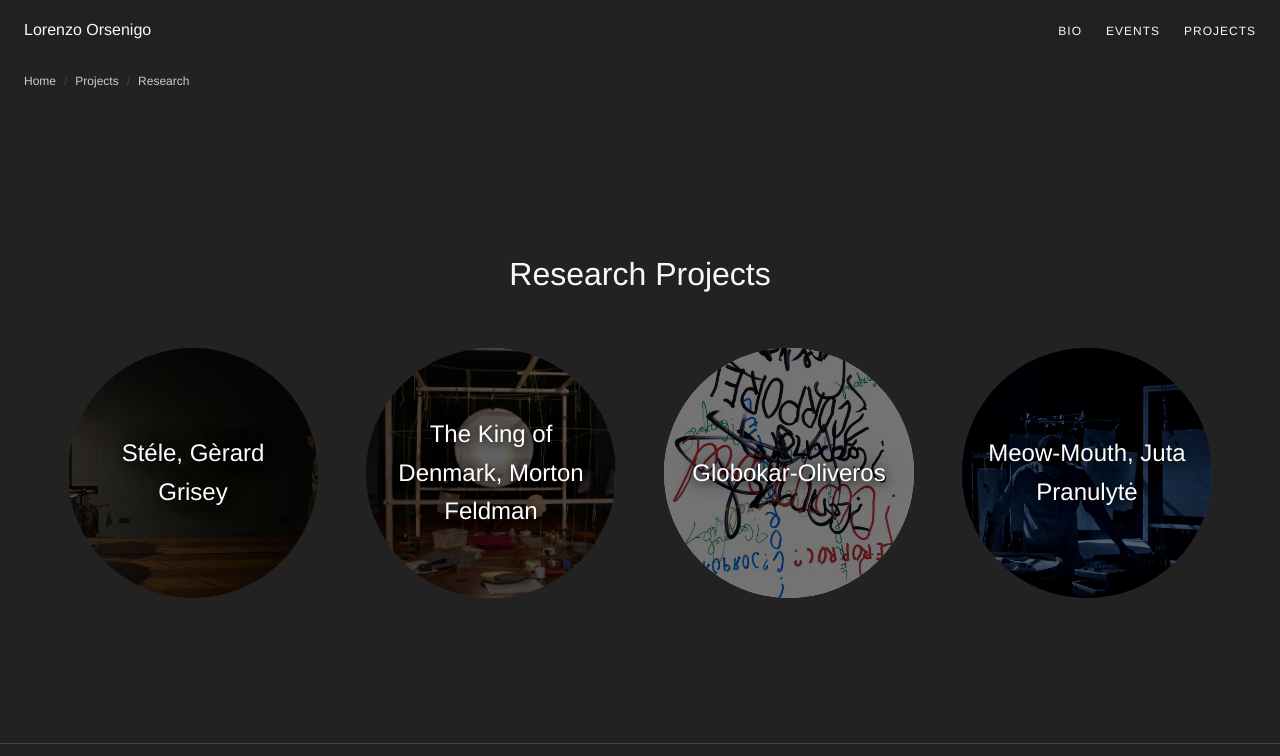
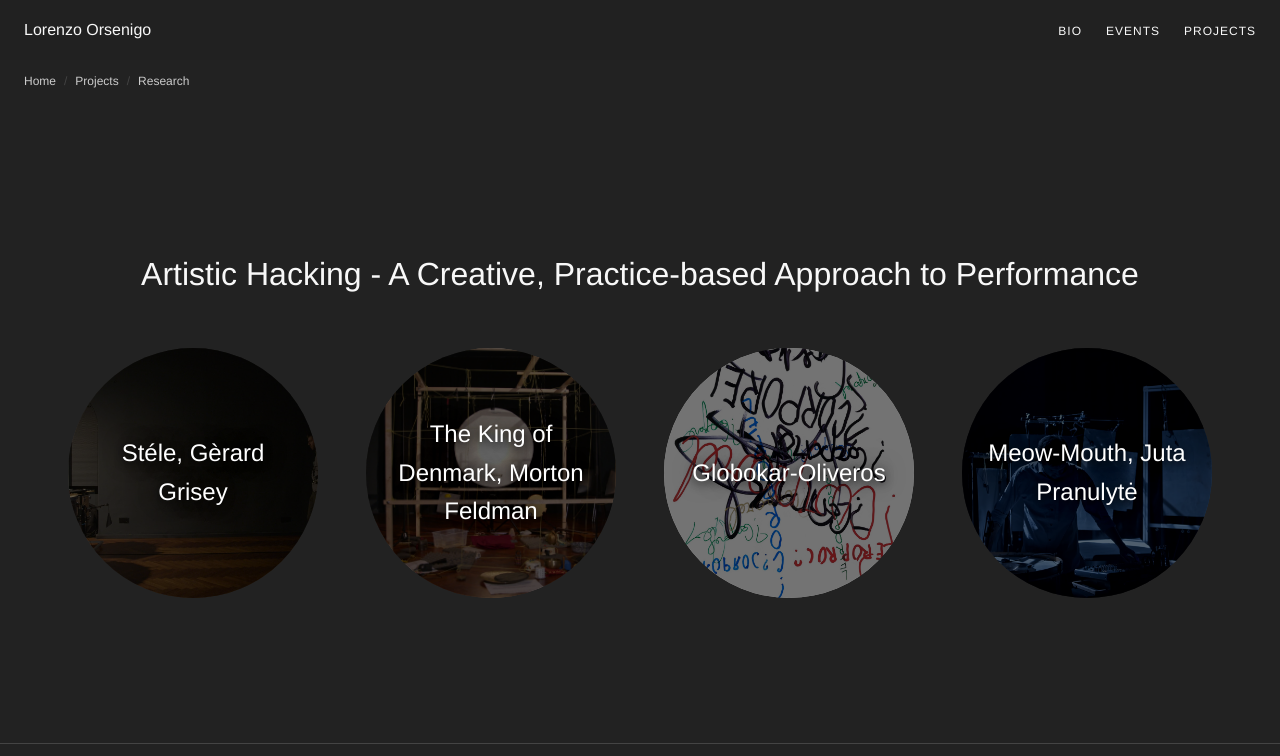
Before and after one commit to lysandre995/lorenzo-orsenigo-website, an Eleventy site: page src/projects/research.md in a window 1280 px wide. Shown: the top 756 px of the page. Built offline with nearby package versions, Linux system fonts and the light colour scheme; Eleventy itself is replaced by a stand-in of ours; files that its build step writes are made by us from their sources.

Commit message:
changed title research projects

```diff
--- a/src/projects/research.md
+++ b/src/projects/research.md
@@ -1,5 +1,5 @@
 ---
 layout: "layouts/project-landing.njk"
-title: "Research Projects"
+title: "Artistic Hacking - A Creative, Practice-based Approach to Performance"
 dataSource: "researchProjects"
 ---
```
